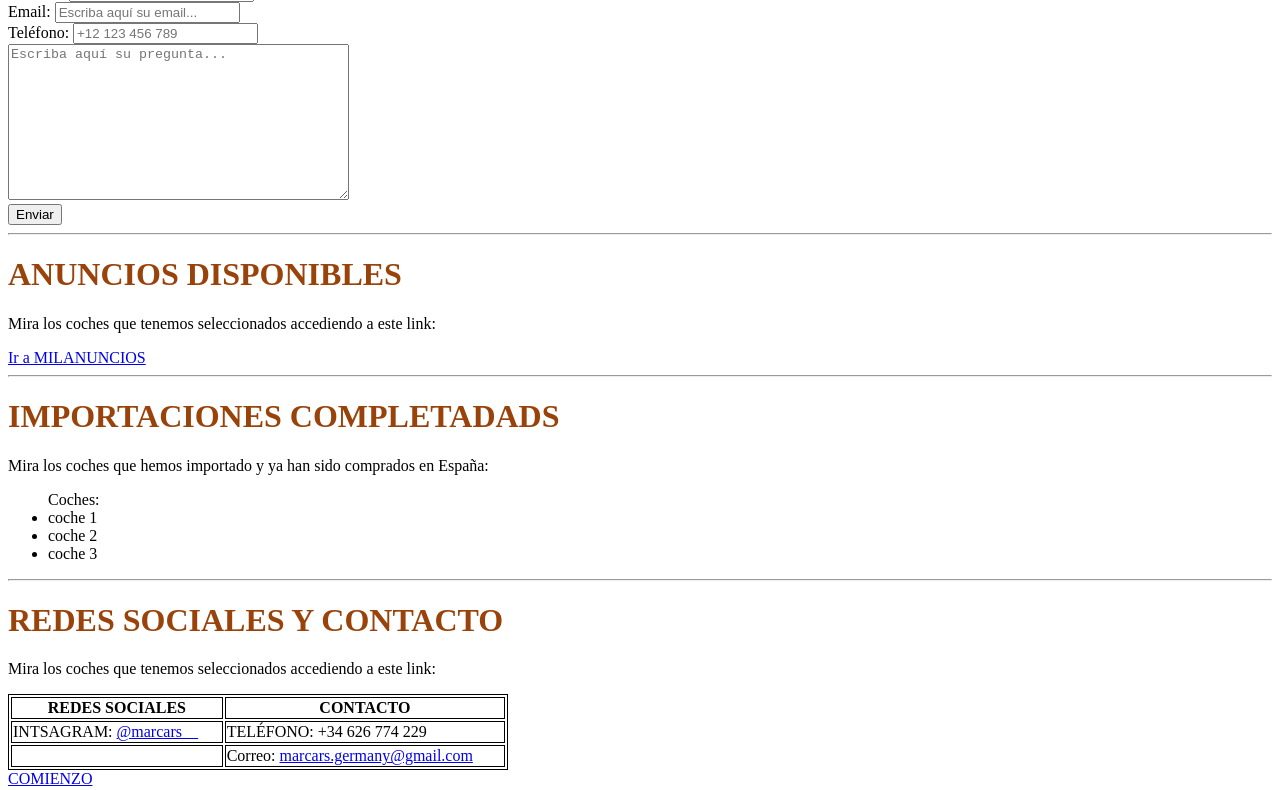
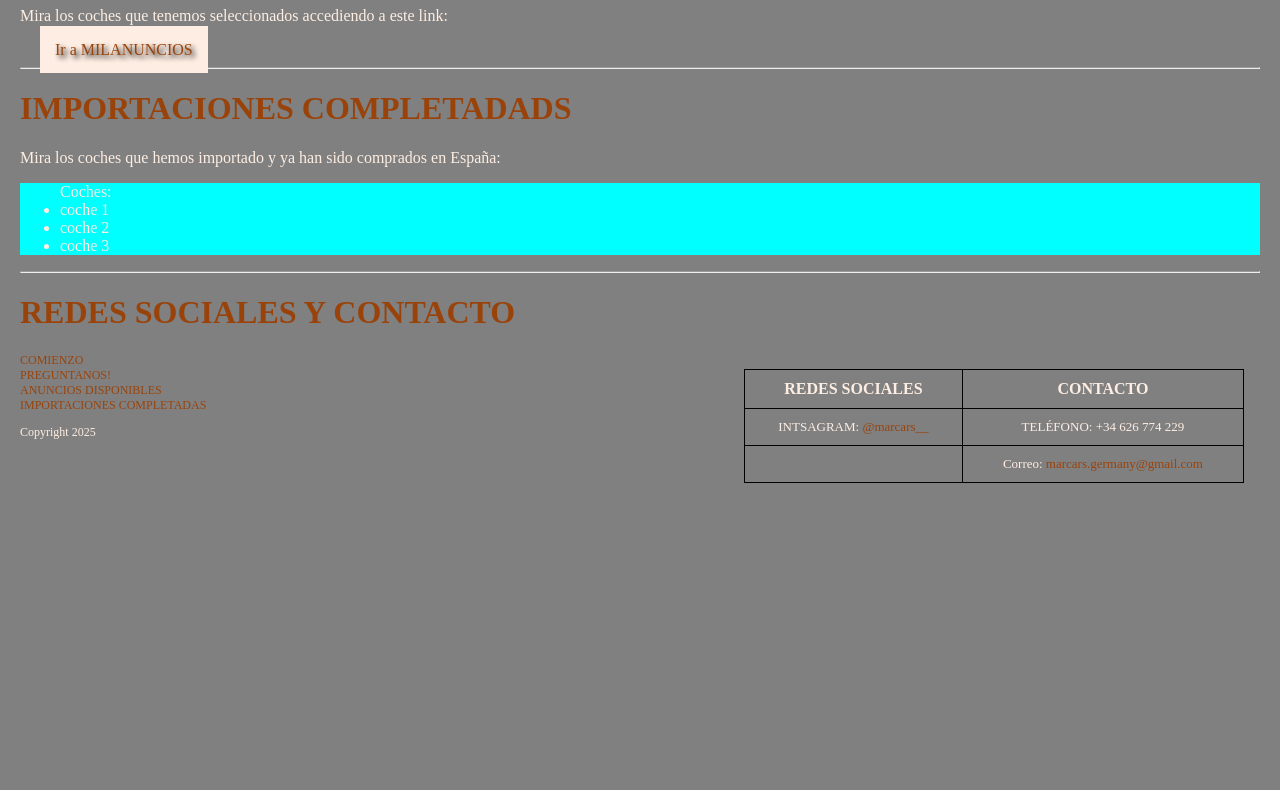
Before and after one commit to M4rcoo000/marcars, a plain HTML site: page index.html in a window 1280 px wide. Shown: the part 661-1451 px from the top of the page. After the commit the page ends 1160 px from the top, so only its background shows below. Drawn offline with Linux system fonts and the light colour scheme; a web font is replaced by a local one.

Commit message:
Update index.html
Link html with css file

```diff
--- a/index.html
+++ b/index.html
@@ -2,22 +2,21 @@
 <html lang="en">
 <head>
     <title>MARCARS</title>
-    <style>
-        table, th, td {
-            border: 1px solid  black;
-        }
-    </style>
+    <link rel="stylesheet" href="index.css">
+    <link rel="shortcut icon" href="imgs/iconoWeb.png">
+    <link rel="preconnect" href="https://fonts.googleapis.com">
+    <link rel="preconnect" href="https://fonts.gstatic.com" crossorigin>
+    <link href="https://fonts.googleapis.com/css2?family=Familjen+Grotesk:ital,wght@0,400..700;1,400..700&display=swap" rel="stylesheet">
+
 </head>
 <body>
-<header>
-    <h1 id="titulo" style = "color: rgb(153, 67, 11)">MARCARS</h1>
-    <p>Venta de coches importados de alemania</p>
-    <img src="img/Logo largo.png" width="700" height="400" />
-</header>
-<div>
+    <header id="header">
+    </header>
+
+<div id="cuestionario">
     <hr>
 <h1 id="preguntanos" style = "color: rgb(153, 67, 11)">PREGÚNTANOS!</h1>
-    <p>Deja cualquier duda que tengas en esta caja:</p>
+    <p class="texto">Deja cualquier duda que tengas en esta caja:</p>
     <form action="/formulario" method="POST">
         <label for="nombre">Nombre:</label>
             <input id="nombre" name="nombre" placeholder="Escriba aquí su nombre..."/><br>
@@ -29,13 +28,14 @@
         <button type="submit">Enviar</button>
     </form>
 </div>
+
 <div>
+
+<h1 id="anuncDispon" style = "color: rgb(153, 67, 11)">ANUNCIOS DISPONIBLES</h1>
+    <p class="texto">Mira los coches que tenemos seleccionados accediendo a este link:</p>
+    <a class="milanuncios center" target="_blank" href="https://www.milanuncios.com/anuncios-usuario/marcars-236283826.htm">Ir a MILANUNCIOS</a>
 <hr>
-<h1 id="anunc.dispon" style = "color: rgb(153, 67, 11)">ANUNCIOS DISPONIBLES</h1>
-    <p>Mira los coches que tenemos seleccionados accediendo a este link:</p>
-    <a target="_blank" href="https://www.milanuncios.com/anuncios-usuario/marcars-236283826.htm">Ir a MILANUNCIOS</a>
-<hr>
-<h1 id="imp.compl" style = "color: rgb(153, 67, 11)">IMPORTACIONES COMPLETADADS</h1>
+<h1 id="impCompl" style = "color: rgb(153, 67, 11)">IMPORTACIONES COMPLETADADS</h1>
     <p>Mira los coches que hemos importado y ya han sido comprados en España:</p>
         <ul> Coches:
             <li>coche 1</li>
@@ -43,10 +43,10 @@
             <li>coche 3</li>
         </ul>
     </div>
+<hr>
 <footer>
-<hr>
-<h1  style = "color: rgb(153, 67, 11)">REDES SOCIALES Y CONTACTO</h1>
-    <p>Mira los coches que tenemos seleccionados accediendo a este link:</p>
+<h1 id="rrssyc" style = "color: rgb(153, 67, 11)">REDES SOCIALES Y CONTACTO</h1>
+<section>
     <table style="width: 500px;">
        <thead>
         <tr>
@@ -55,7 +55,7 @@
         </tr>
 
        </thead>
-       <tbody>
+       <tbody class="RRSS">
         <tr>
           <td>INTSAGRAM: <a target="_blank" href="https://www.instagram.com/marcars__/">@marcars__</a></td>
           <td>TELÉFONO: +34 626 774 229</td>
@@ -68,14 +68,16 @@
        <tfoot>
        </tfoot>
     </table>
+</section>
 
-
-    <a href="#titulo">COMIENZO</a><br>
+    <div class="final">
+    <a href="#header">COMIENZO</a><br>
     <a href="#preguntanos">PREGUNTANOS!</a><br>
-    <a href="#anunc.dispon">ANUNCIOS DISPONIBLES</a><br>
-    <a href="#imp.compl">IMPORTACIONES COMPLETADAS</a><br>
+    <a href="#anuncDispon">ANUNCIOS DISPONIBLES</a><br>
+    <a href="#impCompl">IMPORTACIONES COMPLETADAS</a><br>
 
     <p>Copyright 2025</p>
+    </div>
 </footer>
 </body>
 </html>
```
